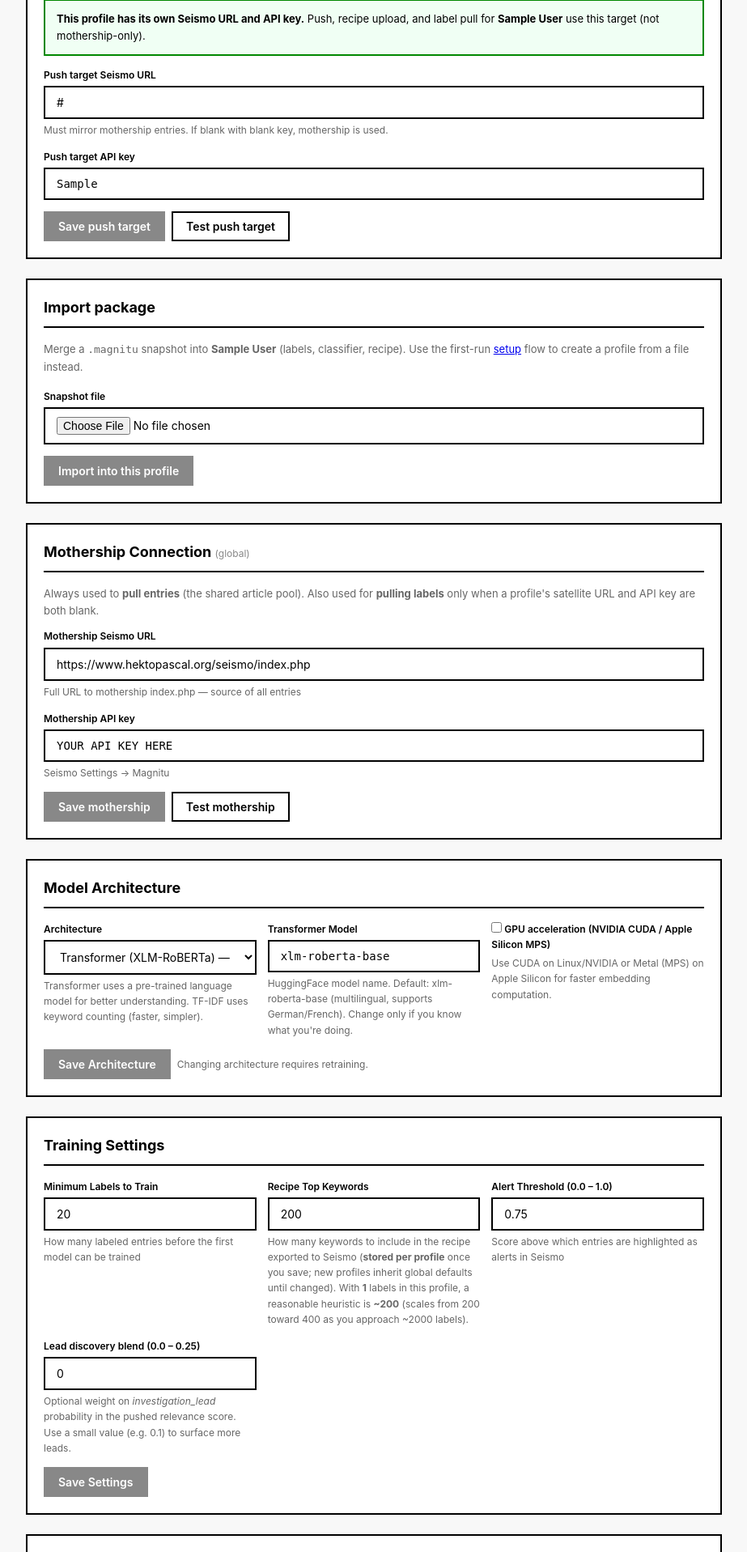
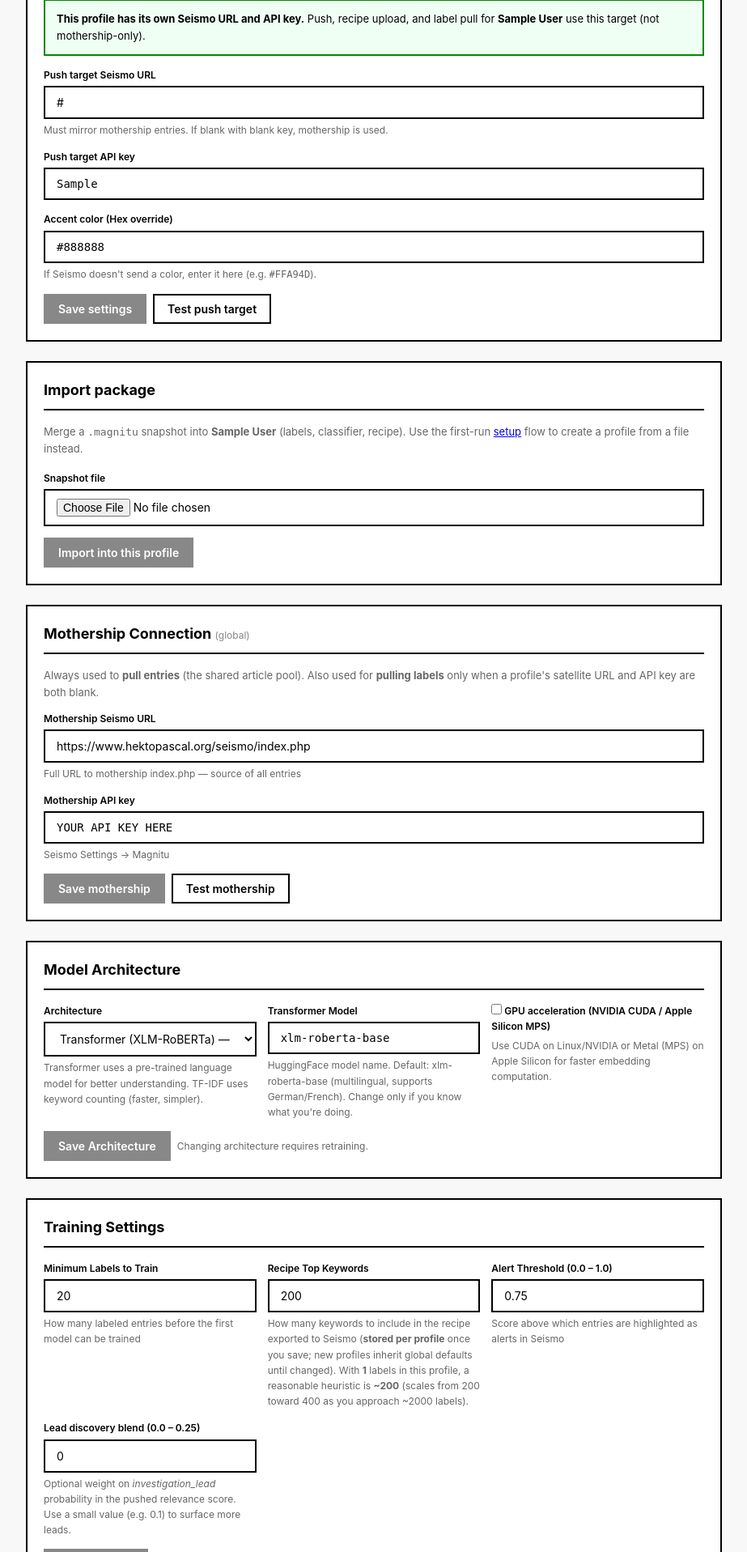
Before and after one commit to hektopascal2026/magnitu-v3, a FastAPI app: a page that uses templates/settings.html in a window 1280 px wide. Shown: the part 964-2881 px from the top of the page at 81% size, without its empty margins (178-1101 px from the left). Run offline with FastAPI, Linux system fonts and the light colour scheme; tables that the repository leaves empty hold one stand-in row (values such as "Sample post"); data that the repository does not hold is empty.

Commit message:
add manual accent color override to profile settings

```diff
--- a/db.py
+++ b/db.py
@@ -453,6 +453,7 @@ def update_profile(profile_id: int, display_name: Optional[str] = None,
                    description: Optional[str] = None,
                    seismo_url: Optional[str] = None,
                    api_key: Optional[str] = None,
+                   accent_color: Optional[str] = None,
                    is_default: Optional[int] = None) -> None:
     conn = get_db()
     if is_default == 1:
@@ -461,6 +462,7 @@ def update_profile(profile_id: int, display_name: Optional[str] = None,
     vals: list = []
     for col, val in [("display_name", display_name), ("description", description),
                      ("seismo_url", seismo_url), ("api_key", api_key),
+                     ("accent_color", accent_color),
                      ("is_default", is_default)]:
         if val is not None:
             fields.append(f"{col} = ?")
--- a/main.py
+++ b/main.py
@@ -934,6 +934,7 @@ async def update_profile_api(profile_id: int, request: Request):
         description=data.get("description"),
         seismo_url=data.get("seismo_url"),
         api_key=data.get("api_key"),
+        accent_color=data.get("accent_color"),
         is_default=1 if data.get("is_default") else None,
     )
     if new_slug:
--- a/templates/settings.html
+++ b/templates/settings.html
@@ -149,8 +149,15 @@
                        placeholder="API key for this Seismo instance"
                        style="font-family: monospace;">
             </div>
+            <div class="form-group">
+                <label>Accent color (Hex override)</label>
+                <input type="text" id="profileAccentColor" value="{{ profile.accent_color or '' }}"
+                       placeholder="#rrggbb"
+                       style="font-family: monospace;">
+                <div class="form-help">If Seismo doesn't send a color, enter it here (e.g. <code>#FFA94D</code>).</div>
+            </div>
             <div class="form-actions">
-                <button class="btn btn-primary" id="saveProfileBtn">Save push target</button>
+                <button class="btn btn-primary" id="saveProfileBtn">Save settings</button>
                 <button class="btn" id="testProfileBtn" type="button">Test push target</button>
                 <span id="profileStatus"></span>
             </div>
@@ -546,6 +553,7 @@
             var data = {
                 seismo_url: document.getElementById('profileSeismoUrl').value.trim(),
                 api_key: document.getElementById('profileApiKey').value.trim(),
+                accent_color: document.getElementById('profileAccentColor').value.trim(),
             };
             fetch('/api/profiles/' + profileId, {
                 method: 'PUT',
```
